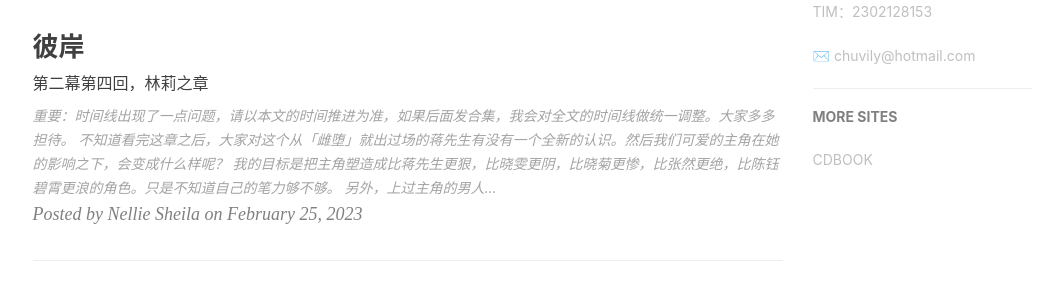
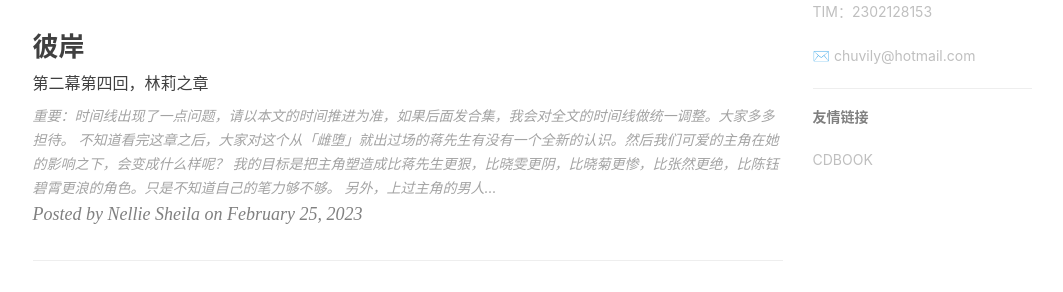
Before and after one commit to chuvily/chuvily.github.io, a Jekyll site: the page built from index.html, in a window 1280 px wide. Shown: the part 961-1253 px from the top of the page, without its empty margins (135-1198 px from the left). Built offline with Jekyll 4.4.1, drawn with Linux system fonts in a browser that asks for light colours; nearby versions of some CDN libraries; the list of posts is cut into pages by our own code; comment, search, counter and statistics services are not loaded.

Commit message:
localize

```diff
--- a/_layouts/page.html
+++ b/_layouts/page.html
@@ -52,7 +52,7 @@ layout: default
                 <!-- Friends Blog -->
                 {% if site.friends %}
                 <hr>
-                <h5>MORE SITES</h5>
+                <h5>友情链接</h5>
                 <ul class="list-inline">
                     {% for friend in site.friends %}
                         <li><a href="{{friend.href}}">{{friend.title}}</a></li>
@@ -193,7 +193,7 @@ layout: default
                 <!-- Friends Blog -->
                 {% if site.friends %}
                 <hr>
-                <h5>MORE SITES</h5>
+                <h5>友情链接</h5>
                 <ul class="list-inline">
                     {% for friend in site.friends %}
                         <li><a href="{{friend.href}}">{{friend.title}}</a></li>
```
